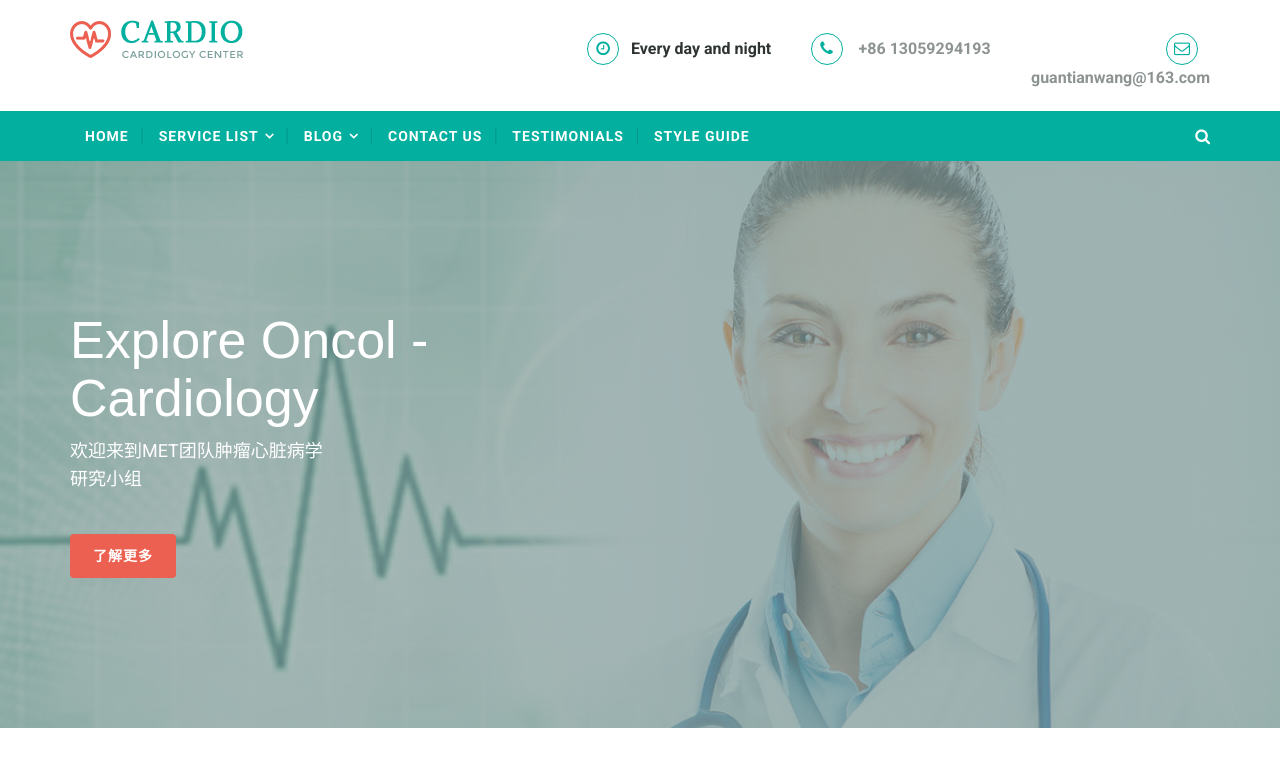
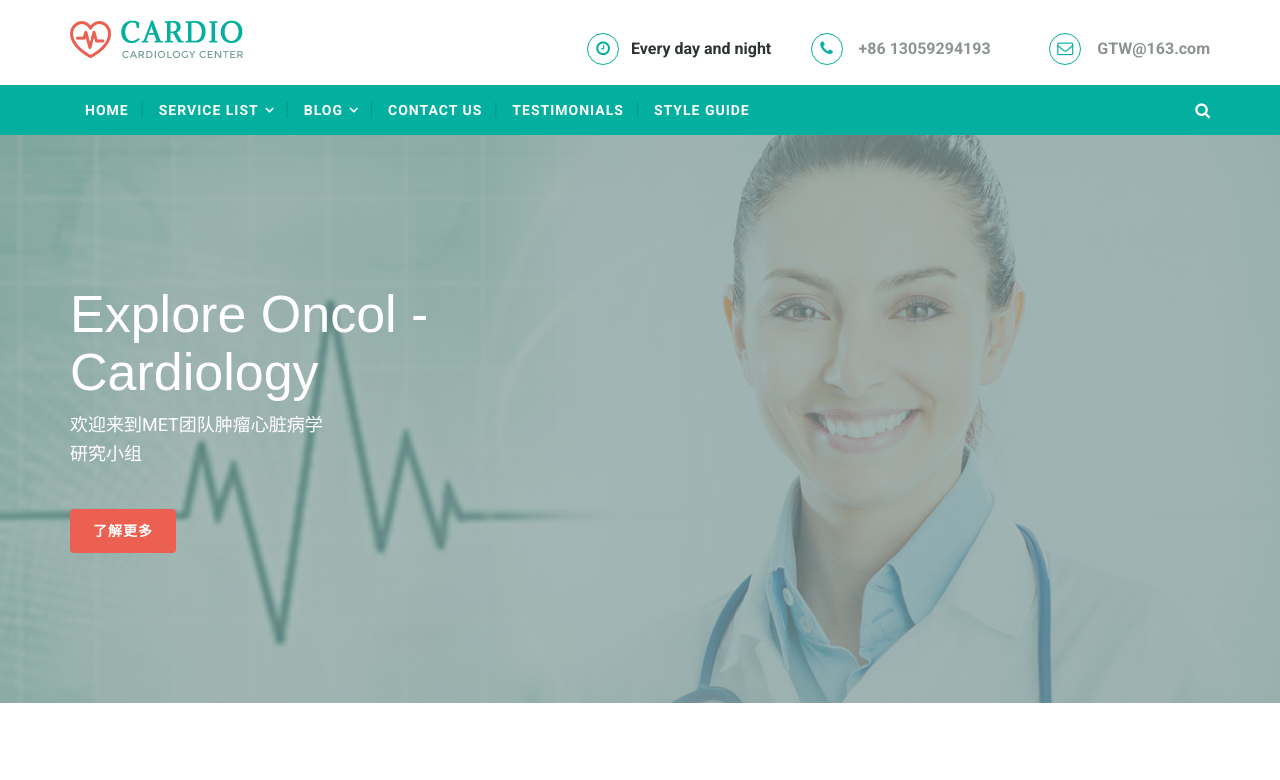
Before and after one commit to zbhDoctorDream/met-oncology-cardiovascular.github.io, a plain HTML site: page a/index.html in a window 1280 px wide. Shown: the top 780 px of the page. Drawn offline with nearby package versions, Linux system fonts and the light colour scheme.

Commit message:
Update index.html

```diff
--- a/a/index.html
+++ b/a/index.html
@@ -42,7 +42,7 @@ veterinary cardiology website, pediatric cardiology website">
               <i class="fa fa-phone"></i> <a href="cantact-us.html">+86 13059294193</a>
             </div>
             <div class="col-md-3">
-              <i class="fa fa-envelope-o"></i> <a href="cantact-us.html">guantianwang@163.com  </a>
+              <i class="fa fa-envelope-o"></i> <a href="cantact-us.html">GTW@163.com  </a>
             </div>
           </div>
         </div>
```
